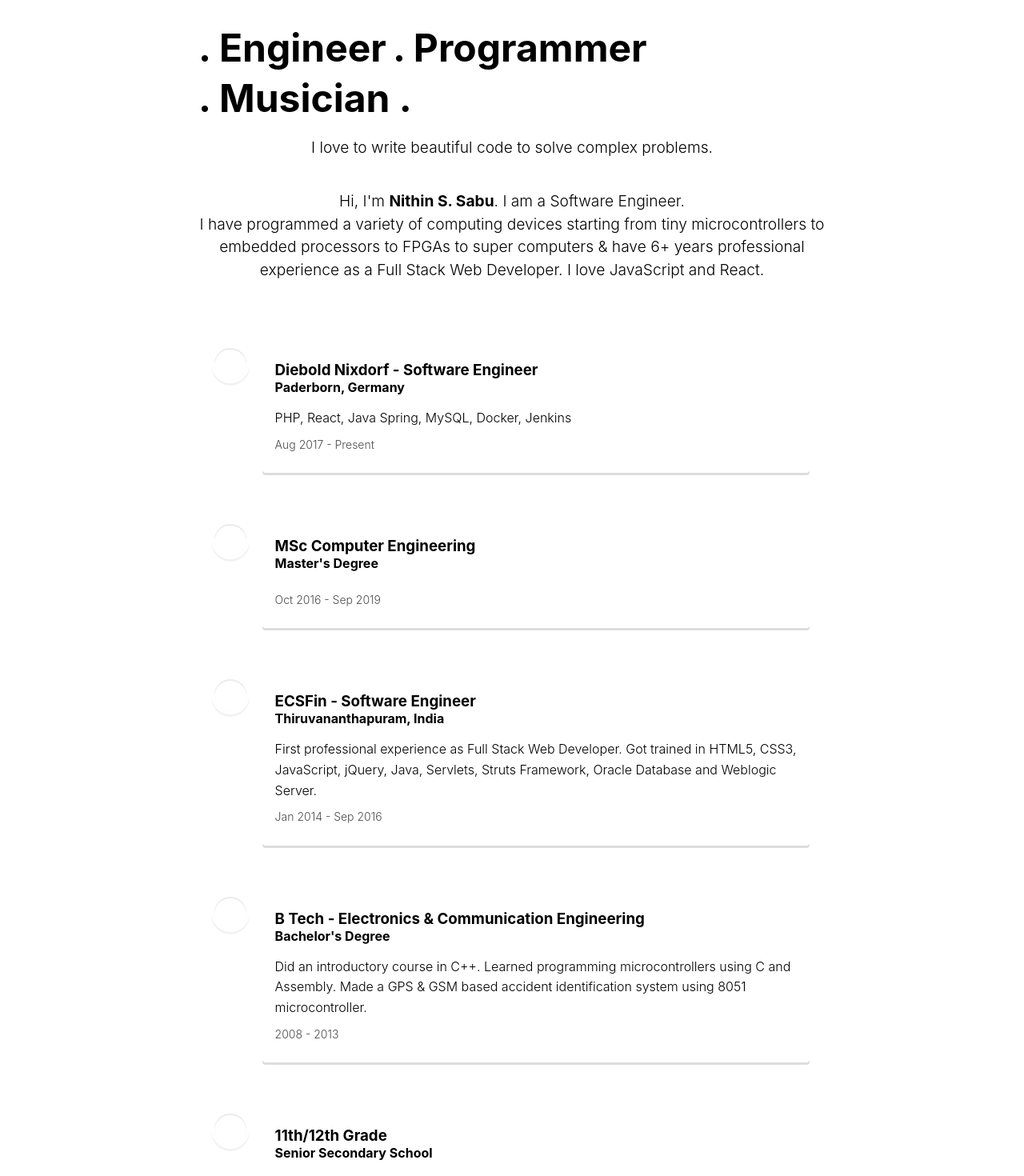
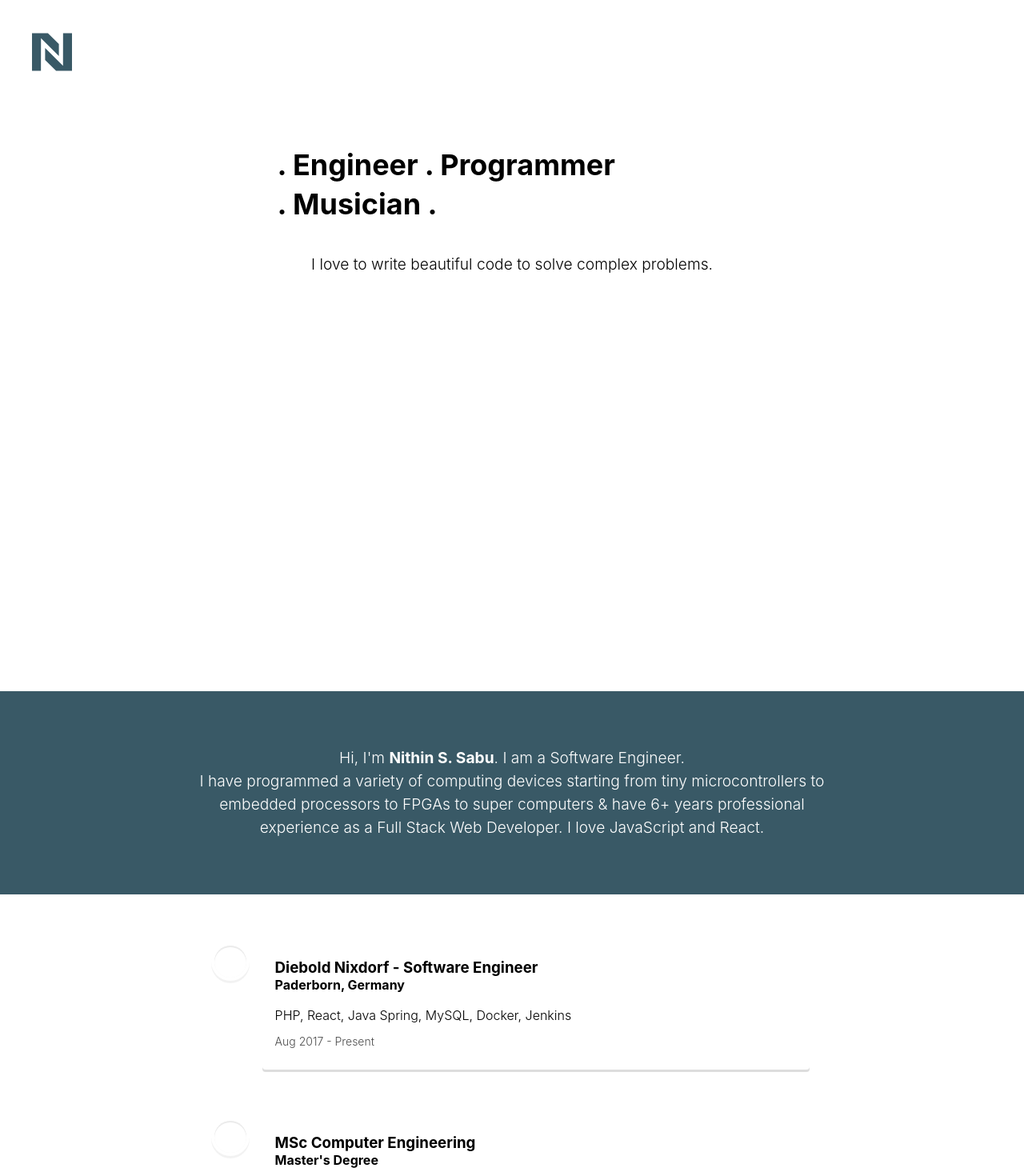
Before and after one commit to nithinssabu/nithinssabu.com, a Next.js app: page / in a window 1280 px wide. Shown: the top 1470 px of the page at 80% size. Built offline with nearby package versions, Linux system fonts and the light colour scheme.

Commit message:
Add logo and change design

```diff
--- a/pages/index.tsx
+++ b/pages/index.tsx
@@ -1,6 +1,6 @@
 import Head from "next/head";
 import { LinkedIn, GitHub } from "@material-ui/icons";
-import { Grid, Paper } from "@material-ui/core";
+import { Grid, Container, Box } from "@material-ui/core";
 import Timeline from "../components/Timeline/Timeline";
 import styles from "../styles/Home.module.css";
 import ExternalLink from "../components/ExternalLink";
@@ -10,31 +10,41 @@ export default function Home() {
     <div className={styles.container}>
       <Head>
         <title>Nithin S. Sabu</title>
-        <link rel="icon" href="/favicon.ico" />
+        <link rel="icon" href="/buchstabe-n.svg" />
       </Head>
 
+      <nav className={styles.nav}>
+        <img src="buchstabe-n.svg" alt="my image" width="50" />
+      </nav>
+
       <main className={styles.main}>
-        <span className={styles.title}>
+        <Container className={styles.title}>
           <Grid container spacing={1}>
             <Grid item>. Engineer</Grid>
             <Grid item>. Programmer</Grid>
             <Grid item>. Musician .</Grid>
           </Grid>
-        </span>
+        </Container>
         <p className={styles.summary}>
           I love to write beautiful code to solve complex problems.
         </p>
-        <p className={styles.description}>
-          Hi, I'm <strong>Nithin S. Sabu</strong>. I am a Software Engineer.
-          <br /> I have programmed a variety of computing devices starting from
-          tiny microcontrollers to embedded processors to FPGAs to super
-          computers &amp; have 6+ years professional experience as a Full Stack
-          Web Developer. I love JavaScript and React.
-          {/* <code className={styles.code}>pages/index.js</code> */}
-        </p>
+        <Box className={styles.descriptionBox}>
+          <Container className={styles.description}>
+            <p>
+              Hi, I'm <strong>Nithin S. Sabu</strong>. I am a Software Engineer.
+              <br /> I have programmed a variety of computing devices starting
+              from tiny microcontrollers to embedded processors to FPGAs to
+              super computers &amp; have 6+ years professional experience as a
+              Full Stack Web Developer. I love JavaScript and React.
+              {/* <code className={styles.code}>pages/index.js</code> */}
+            </p>
+          </Container>
+        </Box>
       </main>
 
-      <Timeline />
+      <Container className={styles.timeline}>
+        <Timeline />
+      </Container>
 
       <footer className={styles.footer}>
         <ExternalLink
--- a/styles/Home.module.css
+++ b/styles/Home.module.css
@@ -1,10 +1,11 @@
 .container {
-  /* min-height: 100vh; */
-  padding: 0 1.5rem;
   display: flex;
   flex-direction: column;
-  max-width: 52rem;
   margin: auto;
+}
+
+.nav {
+  padding: 40px;
 }
 
 .main {
@@ -35,17 +36,10 @@
 }
 
 .title {
-  font-size: 48px !important;
+  font-size: 36px !important;
   font-weight: 700;
-}
-
-.title a:hover,
-.title a:focus,
-.title a:active {
-  text-decoration: underline;
-}
-
-.title {
+  max-width: 635px !important;
+  padding: 20px 20px 10px 20px;
   margin: 0;
   line-height: 1.15;
   font-size: 4rem;
@@ -53,6 +47,7 @@
 
 .summary {
   font-weight: 300;
+  padding: 10px 20px 500px 20px;
 }
 
 .description,
@@ -61,6 +56,20 @@
   font-size: 1.2rem;
   text-align: center;
   font-weight: 300;
+}
+
+.description {
+  padding: 50px;
+  max-width: 52rem !important;
+}
+
+.descriptionBox {
+  background: #395966;
+  color: #fff;
+}
+
+.timeline {
+  max-width: 52rem !important;
 }
 
 .code {
```
Also changed, not shown: public/buchstabe-n.svg (added), 1 other file (tests, documents, lock files or other folders).
